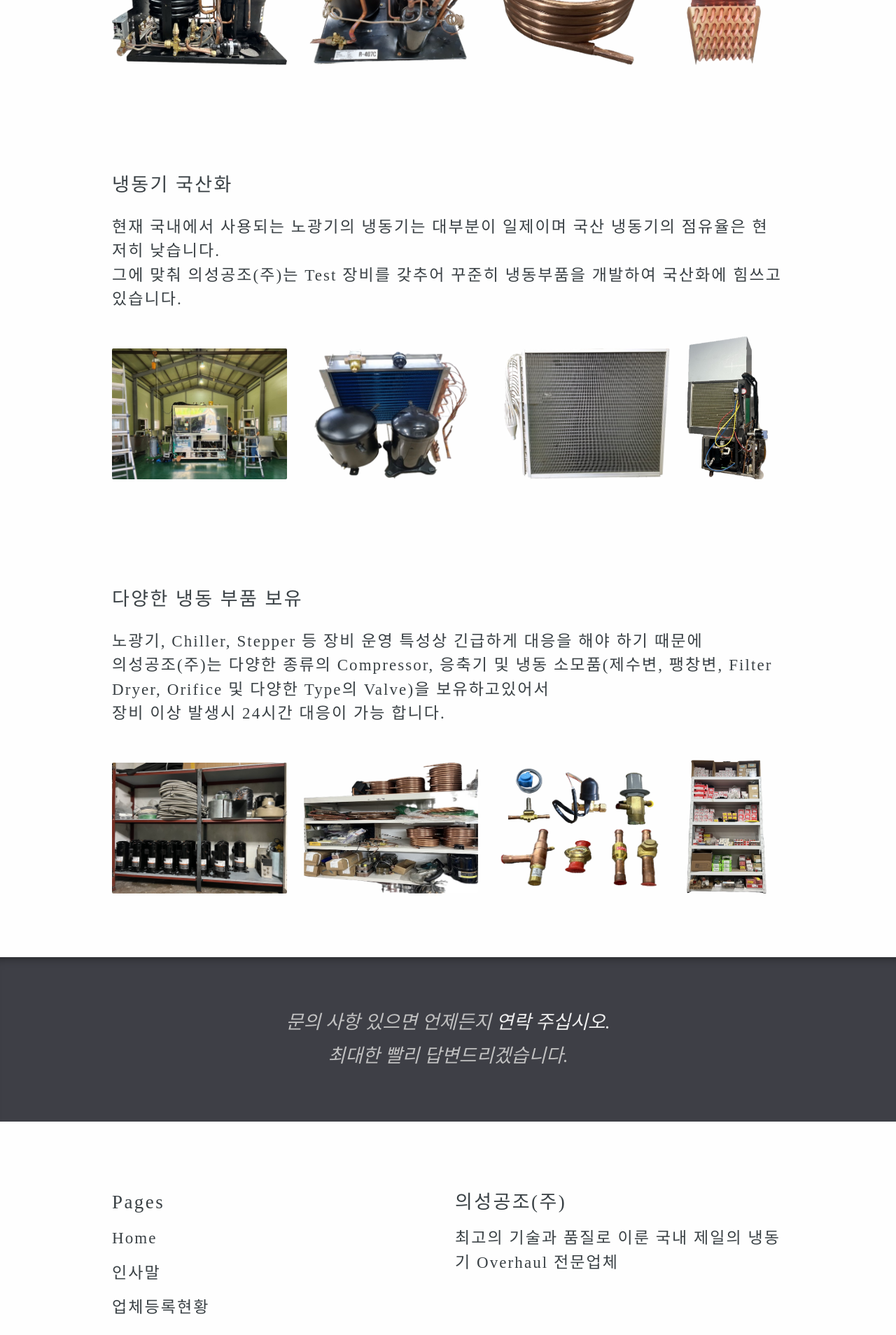
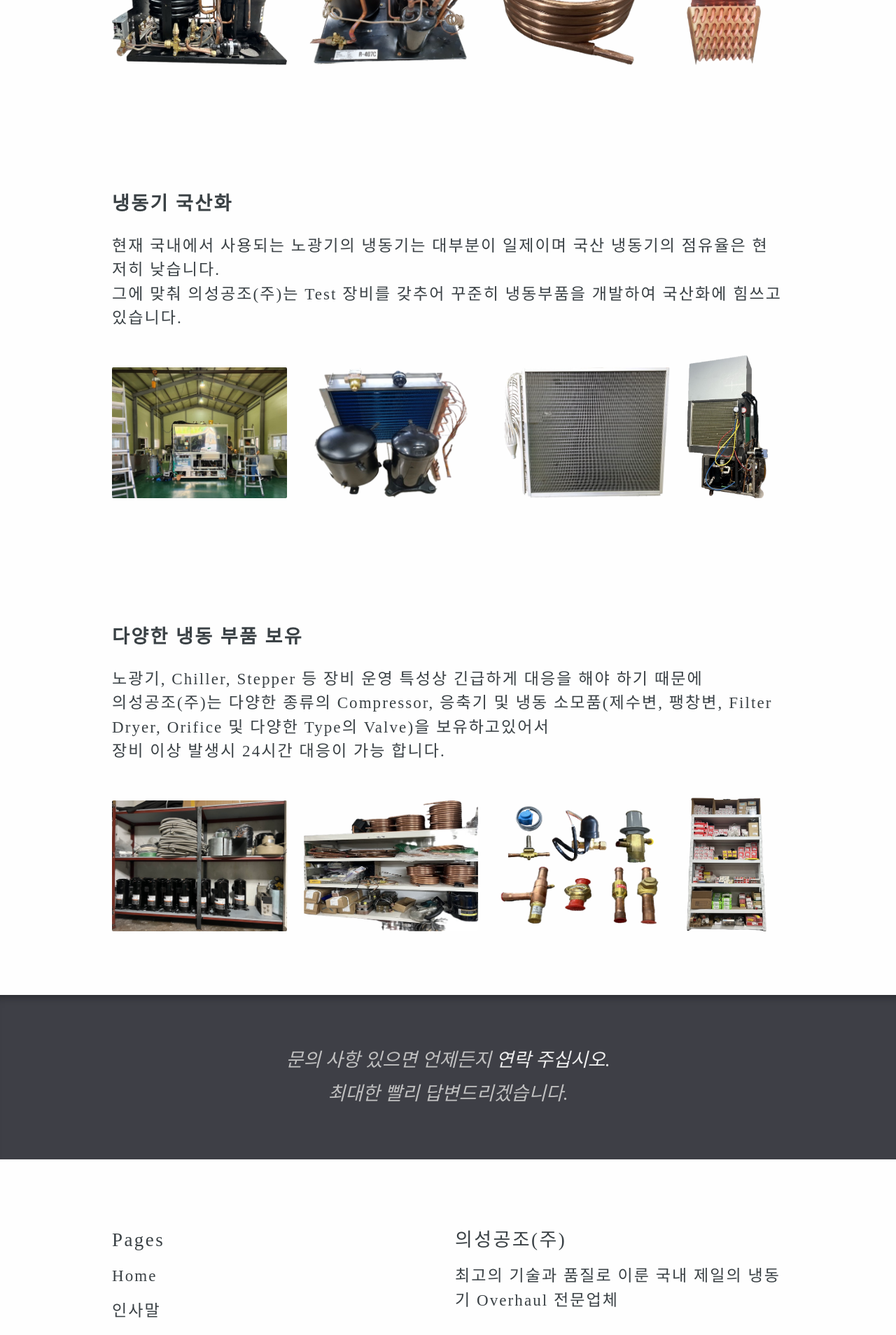
Before and after one commit to sangjoon6099/sangjoon6099.github.io, a Jekyll site: the page built from services.html, in a window 1280 px wide. Shown: the part 2345-4253 px from the top of the page at 70% size. Built offline with Jekyll 4.4.1, drawn with Linux system fonts in a browser that asks for light colours.

```diff
--- a/services.html
+++ b/services.html
@@ -56,7 +56,7 @@ Scroll, 왕복동 및 다양한 출력의 Compressor 가공 </h4><br>
 <div style="clear:both:"></div>
 <br><br><br><br>
 
-<b><h3>냉동기 국산화</h3></b>
+<h3><b>냉동기 국산화</b></h3>
 
 
 <h4 >현재 국내에서 사용되는 노광기의 냉동기는 대부분이 일제이며 국산 냉동기의 점유율은 현저히 낮습니다.<br>
@@ -71,7 +71,7 @@ Scroll, 왕복동 및 다양한 출력의 Compressor 가공 </h4><br>
 <div style="clear:both:"></div>
 <br><br><br><br>
 
-<b><h3>다양한 냉동 부품 보유</h3></b>
+<h3><b>다양한 냉동 부품 보유</b></h3>
 
 
 <h4>노광기, Chiller, Stepper 등 장비 운영 특성상 긴급하게 대응을 해야 하기 때문에<br>
```
